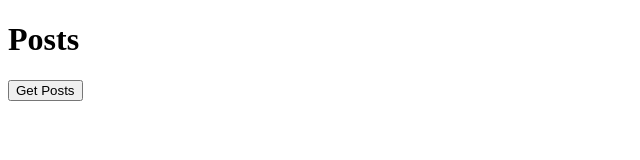
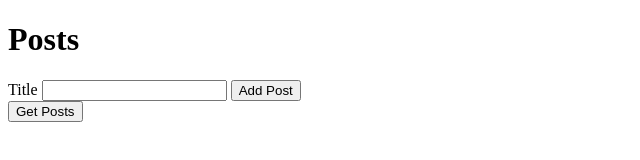
Before and after one commit to Olamarx/expressjs, a website: page public/index.html in a window 1280 px wide. Shown: the whole page, without its empty margins (0-640 px from the left). Drawn offline with Linux system fonts and the light colour scheme.

Commit message:
Frontend working with backend API

```diff
--- a/public/index.html
+++ b/public/index.html
@@ -7,6 +7,13 @@
   </head>
   <body>
     <h1>Posts</h1>
+
+    <form id="add-post-form">
+      <label for="title">Title</label>
+      <input type="text" id="title" name="title" />
+      <button type="submit">Add Post</button>
+    </form>
+
     <button id="get-posts-btn">Get Posts</button>
     <div id="output"></div>
 
```
